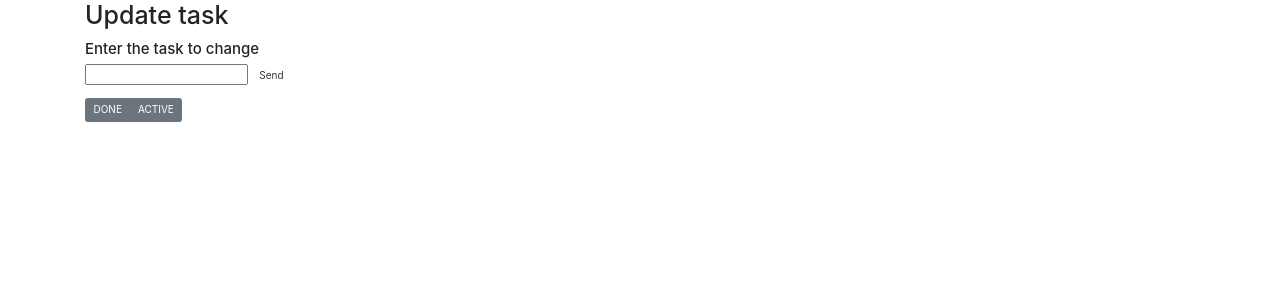
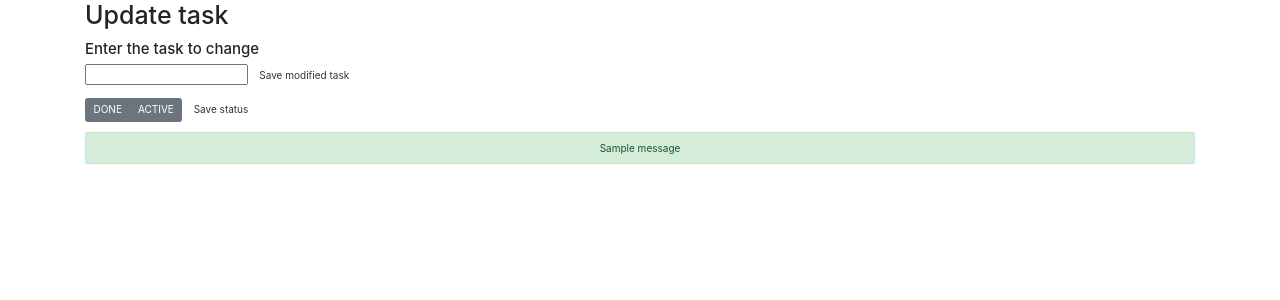
Before and after one commit to AlexVoin04/ToDoList, a Python web app: template app/templates/task.html in a window 1280 px wide. Shown: the top 300 px of the page. Run offline with Jinja, Linux system fonts and the light colour scheme; the template is opened without the code that fills it: most values are stand-ins (such as "Sample title", 1, 10 or a date in 2020); one stand-in notice (Sample message) is shown; form fields are guessed from the names that the template uses; some libraries are stand-ins or nearby versions.

Commit message:
add refr task status and refr task text

```diff
--- a/app/templates/task.html
+++ b/app/templates/task.html
@@ -3,26 +3,41 @@
 
 <h1>Update task</h1>
 
-<form action="/{{id}}" role="form" method="POST" name="update_task">
+<form action="/{{id_task}}" role="form" method="POST" name="update_task">
 
     <p>
 		<h4>Enter the task to change</h4>
 		{{form.label}}
-		<input type="submit" value="Send" class="btn btn-default btn-md">
+		<input type="submit" value="Save modified task" class="btn btn-default btn-md">
 	</p>
     {% for error in form.errors.label %}
 	<span style="color: red;">{{ error }}</span>
 	{% endfor %}
 </form>
 
-<form>
+<form action="/{{id_task}}/update_status_task" method="POST">
+    <p>
         <div class="btn-group btn-group-toggle" data-toggle="buttons">
             <label class="btn btn-secondary {% if status == 'done' %}active{% endif %}">
-            <input type="radio" name="status" id="status_done" autocomplete="off"{% if status =='done' %}checked{% endif %}/>DONE
+                <input type="radio" name="status" value="5acb93df-e780-46fe-9973-e33acb36658f" id="status_done" autocomplete="off"{% if status =='done' %}checked{% endif %}/>DONE
             </label>
             <label class="btn btn-secondary {% if status == 'active' %}active{% endif %}">
-            <input type="radio" name="status" id="status_active" autocomplete="off" {% if status=='active' %}checked{% endif %}>ACTIVE
+                <input type="radio" name="status" value="9f49d122-54b9-4cf4-9ea3-ce5e8c43a656" id="status_active" autocomplete="off" {% if status=='active' %}checked{% endif %}>ACTIVE
             </label>
         </div>
+
+        <input type="submit" value="Save status" class="btn btn-default btn-md">
+    </p>
+
+    <div align="center">
+		{% with messages = get_flashed_messages(with_categories=true) %}
+			{% if messages %}
+				{% for category, message in messages %}
+				<div class="alert alert-{{ category }}" role="alert">{{message}}</div>
+				{% endfor %}
+			{% endif %}
+		{% endwith%}
+	</div>
+
 </form>
 {% endblock %}
```
Also changed, not shown: app/views.py (+40 -7 lines). Lines whose indentation alone changed are shown as unchanged.
